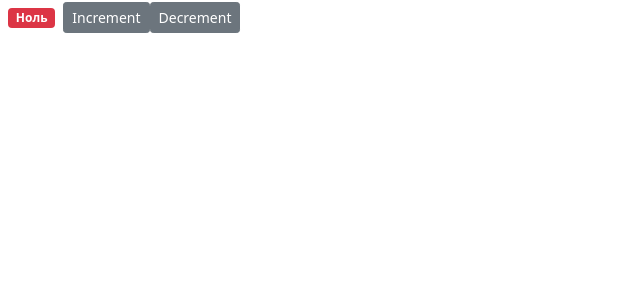
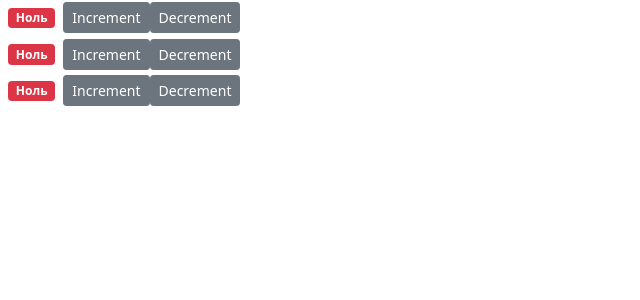
Before and after one commit to Den9rcq/counter-app, a React (Create React App) app: page / in a window 1280 px wide. Shown: the top 300 px of the page, without its empty margins (0-640 px from the left). Built offline with nearby package versions, Linux system fonts and the light colour scheme.

Commit message:
composition of components

```diff
--- a/src/components/counter.jsx
+++ b/src/components/counter.jsx
@@ -1,17 +1,17 @@
 import React, {useState} from 'react';
 
-const Counter = () => {
+const Counter = (props) => {
 	const [count, setCount] = useState(0)
 	const formCount = () => count === 0 ? 'Ноль' : count
 	const getBadgeClasses = () => count === 0 ? 'badge m-2 bg-danger' : 'badge m-2 bg-primary'
 	const handleIncrement = () => setCount(count + 1)
 	const handleDecrement = () => setCount(() => count <= 0 ? 0 : count - 1)
 	return (
-		<>
+		<div>
 			<span className={getBadgeClasses()}>{formCount()}</span>
 			<button onClick={handleIncrement} className='btn btn-secondary btn-sm'>Increment</button>
 			<button onClick={handleDecrement} className='btn btn-secondary btn-sm'>Decrement</button>
-		</>
+		</div>
 	)
 }
 
--- /dev/null
+++ b/src/components/counters.jsx
@@ -0,0 +1,19 @@
+import React, {useState} from 'react';
+import Counter from "./counter";
+
+const Counters = () => {
+	const [counters, setCounters] = useState([
+		{value: 0, id: 1},
+		{value: 4, id: 2},
+		{value: 0, id: 3},
+	])
+	return (
+		<div>
+			{counters.map(counter => (
+				<Counter key={counter.id}/>
+			))}
+		</div>
+	);
+};
+
+export default Counters;
--- a/src/index.js
+++ b/src/index.js
@@ -4,11 +4,11 @@ import './index.css';
 // import App from './App';
 import reportWebVitals from './reportWebVitals';
 import 'bootstrap/dist/css/bootstrap.css';
-import Counter from "./components/counter";
+import Counters from "./components/counters";
 
 ReactDOM.render(
 	<React.StrictMode>
-		<Counter/>
+		<Counters/>
 	</React.StrictMode>,
 	document.getElementById('root')
 );
```
